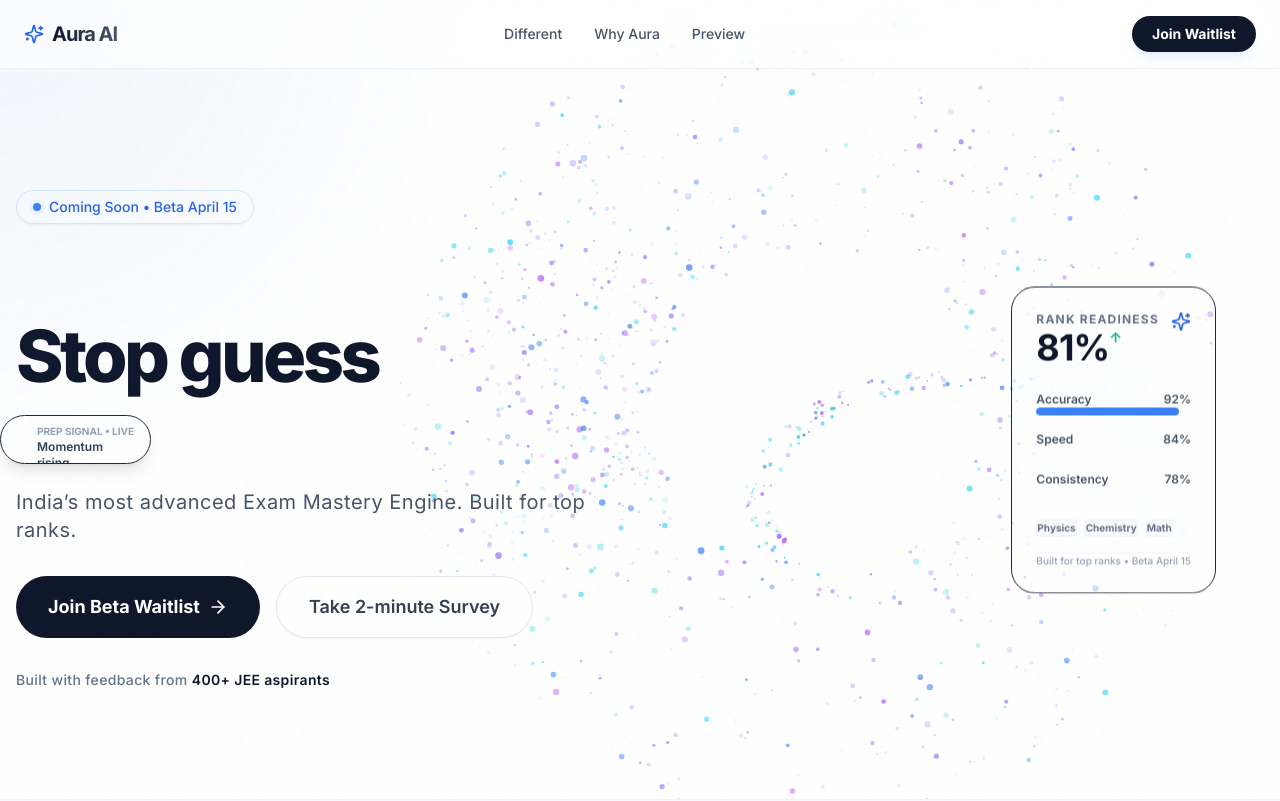
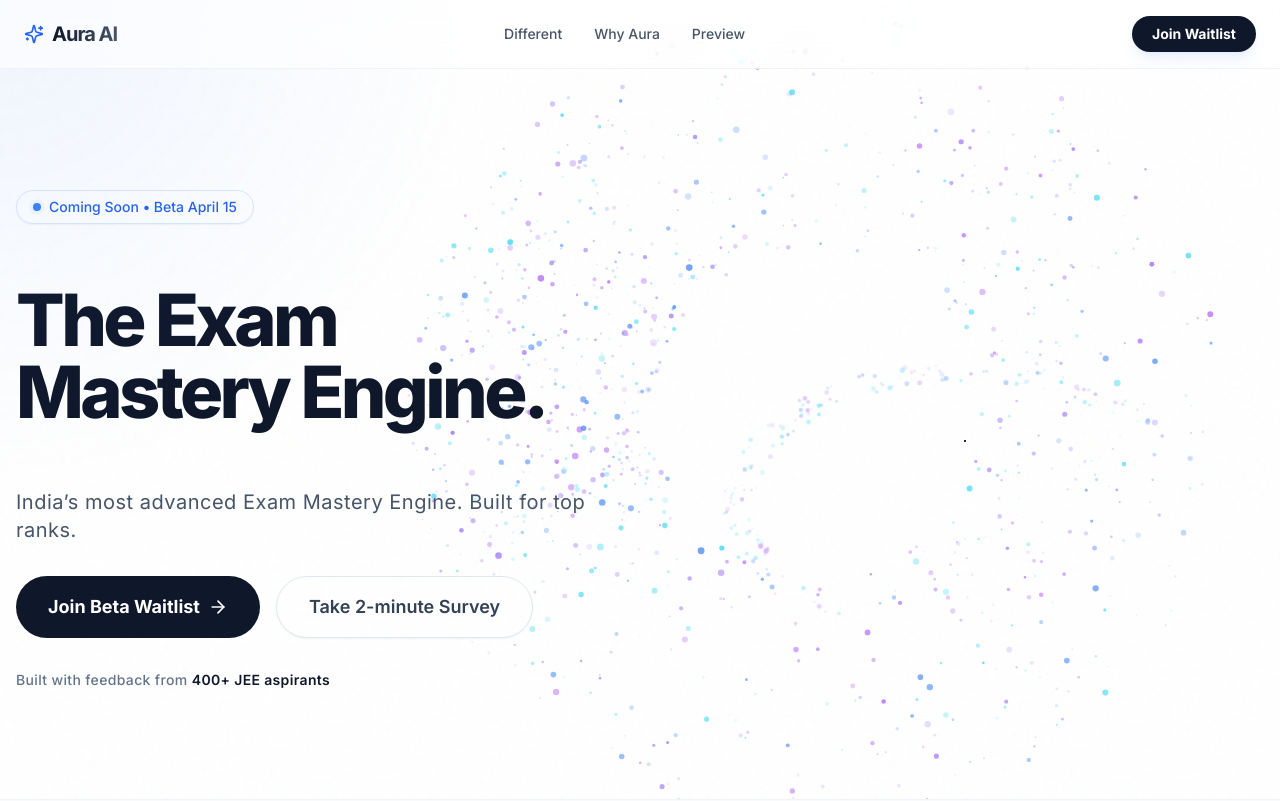
Before and after one commit to prethyushtp89/aura-ai-landing-page, a Next.js app: page / in a window 1280 px wide. Shown: the top 801 px of the page. Built offline with nearby package versions, Linux system fonts and the light colour scheme.

Commit message:
feat: revert hero to minimal layout, add iPhone styling to rank widget

```diff
--- a/app/page.tsx
+++ b/app/page.tsx
@@ -8,11 +8,13 @@
 
 import { AuraParticles } from "@/components/AuraParticles";
 import { RankBoostArc } from "@/components/RankBoostArc";
+import { PhoneFrame } from "@/components/PhoneFrame";
 import { RankReadinessCard } from "@/components/RankReadinessCard";
 import { KineticTeaser } from "@/components/KineticTeaser";
-import { LivePrepSignal } from "@/components/LivePrepSignal";
-import { LoopingHeadline } from "@/components/LoopingHeadline";
 import clsx from "clsx";
+
+
+
 
 export default function Home() {
     const shouldReduceMotion = useReducedMotion();
@@ -79,17 +81,11 @@
                     <AuraParticles />
                 </div>
 
-                {/* Live Prep Signal Widget */}
-                <LivePrepSignal />
+                {/* Live Prep Signal Widget Removed */}
 
                 <div className="container mx-auto px-4 grid grid-cols-1 lg:grid-cols-2 gap-12 items-center relative z-10 w-full isolate">
 
-                    {/* TOP LEVEL RANK READINESS CARD - Overlay Z-50 */}
-                    <div className="absolute top-1/2 -translate-y-1/2 right-4 lg:right-16 z-50 pointer-events-auto hidden md:block">
-                        <RankReadinessCard />
-                    </div>
-
-
+                    {/* Absolute RankReadinessCard removed - moved to right column */}
 
                     {/* Hero Content */}
                     <div className="space-y-8 text-center lg:text-left">
@@ -109,7 +105,7 @@
                         <div className="min-h-[160px] md:min-h-[200px] flex flex-col justify-center gap-3">
                             {/* HEADLINE */}
                             <h1 className="text-5xl md:text-7xl font-extrabold tracking-tighter text-slate-900 leading-[1.05]">
-                                <LoopingHeadline />
+                                The Exam Mastery Engine.
                             </h1>
                         </div>
 
@@ -152,17 +148,20 @@
                         </motion.div>
                     </div>
 
-                    {/* Hero Visual - Right Column (Rank Boost Engine) */}
-                    <div className="relative flex flex-col items-center justify-center h-full min-h-[400px] lg:min-h-[600px] mt-12 lg:mt-0">
+                    {/* Hero Visual - Right Column (Phone Frame) */}
+                    <div className="relative flex flex-col items-center justify-center h-full min-h-[400px] lg:min-h-[600px] mt-12 lg:mt-0 perspective-[2000px]">
 
-                        {/* The Rank Boost Arc Animation */}
-                        <div className="absolute inset-0 z-10 w-full h-full">
+                        {/* The Rank Boost Arc Animation (Behind Phone) */}
+                        <div className="absolute inset-0 z-0 w-full h-full opacity-50 scale-110">
                             <RankBoostArc />
                         </div>
 
-
-
-
+                        {/* PHONE MOCKUP */}
+                        <div className="relative z-10 rotate-y-[-5deg] rotate-x-[5deg] transition-transform duration-500 hover:rotate-0">
+                            <PhoneFrame>
+                                <RankReadinessCard />
+                            </PhoneFrame>
+                        </div>
                     </div>
                 </div>
             </section>
--- /dev/null
+++ b/components/PhoneFrame.tsx
@@ -0,0 +1,66 @@
+"use client";
+
+import { motion } from "framer-motion";
+
+export function PhoneFrame({ children }: { children: React.ReactNode }) {
+    return (
+        <motion.div
+            initial={{ opacity: 0, scale: 0.9, y: 20 }}
+            animate={{ opacity: 1, scale: 1, y: 0 }}
+            transition={{ duration: 0.8, delay: 0.2 }}
+            className="relative mx-auto w-[320px] h-[640px] z-20"
+        >
+            {/* OUTER CHASSIS (Titanium Finish) */}
+            <div className="absolute inset-0 rounded-[3rem] border-4 border-slate-300 bg-slate-100 shadow-2xl overflow-hidden z-10 box-border">
+                {/* INNER FRAME (Black Bezel) */}
+                <div className="absolute inset-1 rounded-[2.5rem] bg-black border border-slate-900/50 overflow-hidden box-border">
+
+                    {/* DYNAMIC ISLAND */}
+                    <div className="absolute top-4 left-1/2 -translate-x-1/2 w-[90px] h-[26px] bg-black rounded-full z-50 flex items-center justify-center">
+                        <div className="w-[60%] h-[60%] flex justify-between items-center px-2">
+                            {/* Mic/Cam indicators - faint */}
+                            <div className="w-1.5 h-1.5 rounded-full bg-slate-900/80" />
+                            <div className="w-1.5 h-1.5 rounded-full bg-slate-900/80" />
+                        </div>
+                    </div>
+
+                    {/* STATUS BAR MOCKUP */}
+                    <div className="absolute top-1.5 left-8 text-[10px] font-semibold text-white z-40">9:41</div>
+                    <div className="absolute top-2 right-8 flex gap-1 z-40">
+                        <div className="w-3 h-2 bg-white rounded-[2px]" />
+                        <div className="w-2.5 h-2 bg-white rounded-[2px]" />
+                    </div>
+
+                    {/* SCREEN CONTENT AREA */}
+                    {/* We'll use a soft gradient background for the 'App' background */}
+                    <div className="w-full h-full bg-slate-50 relative pt-12">
+                        {/* Background Wallpaper/Texture */}
+                        <div className="absolute inset-0 bg-gradient-to-br from-blue-50 to-indigo-50/50" />
+
+                        {/* Centered Widget Container */}
+                        <div className="relative w-full h-full flex items-center justify-center p-4">
+                            {/* Injected Content (The RankReadinessCard) */}
+                            <div className="scale-[0.95] origin-center shadow-2xl rounded-3xl">
+                                {children}
+                            </div>
+                        </div>
+                    </div>
+                </div>
+            </div>
+
+            {/* BUTTONS (Side Keys) */}
+            {/* Mute Switch */}
+            <div className="absolute top-24 -left-[6px] h-6 w-1.5 bg-slate-300 rounded-l-md shadow-sm z-0" />
+            {/* Volume Up */}
+            <div className="absolute top-36 -left-[6px] h-10 w-1.5 bg-slate-300 rounded-l-md shadow-sm z-0" />
+            {/* Volume Down */}
+            <div className="absolute top-52 -left-[6px] h-10 w-1.5 bg-slate-300 rounded-l-md shadow-sm z-0" />
+            {/* Power Button */}
+            <div className="absolute top-40 -right-[6px] h-16 w-1.5 bg-slate-300 rounded-r-md shadow-sm z-0" />
+
+            {/* REFLECTIONS / GLASS GLARE (Overlay on top of chassis) */}
+            <div className="absolute inset-0 rounded-[3rem] pointer-events-none z-30 shadow-[inset_0_0_20px_rgba(255,255,255,0.4)] border border-white/20" />
+
+        </motion.div>
+    );
+}
--- a/components/RankReadinessCard.tsx
+++ b/components/RankReadinessCard.tsx
@@ -40,9 +40,9 @@
 
     return (
         <motion.div
-            initial={{ opacity: 0, y: 20 }}
+            initial={{ opacity: 0, y: 10 }}
             animate={{ opacity: 1, y: 0 }}
-            transition={{ duration: 0.8, delay: 0.5 }}
+            transition={{ duration: 0.5 }}
             className="w-[300px] bg-white/90 backdrop-blur-xl border border-white/60 rounded-3xl p-6 shadow-[0_10px_40px_-10px_rgba(59,130,246,0.15)] relative overflow-hidden group select-none cursor-default"
         >
             {/* Subtle Gradient Glow */}
```
